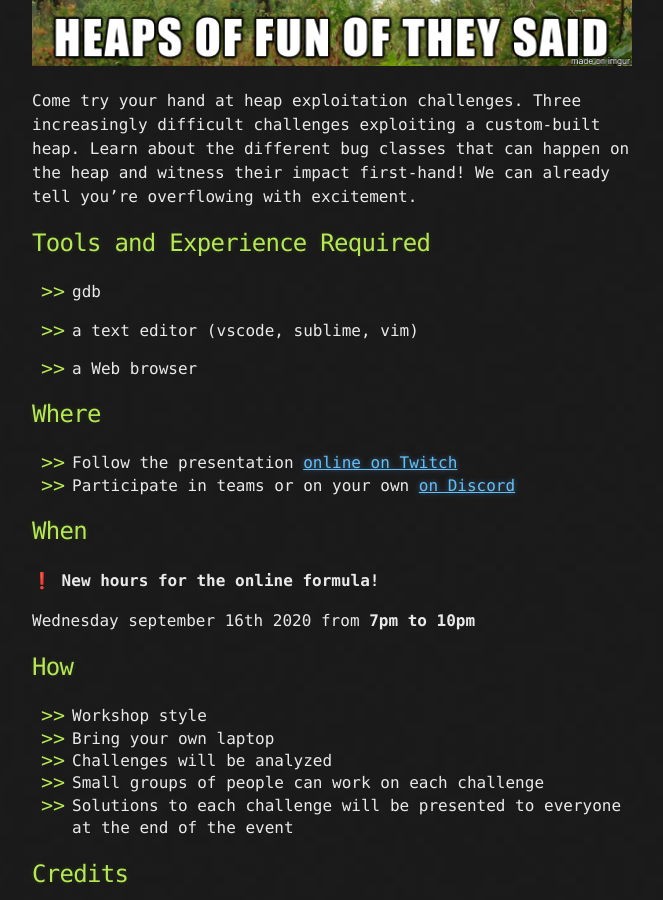
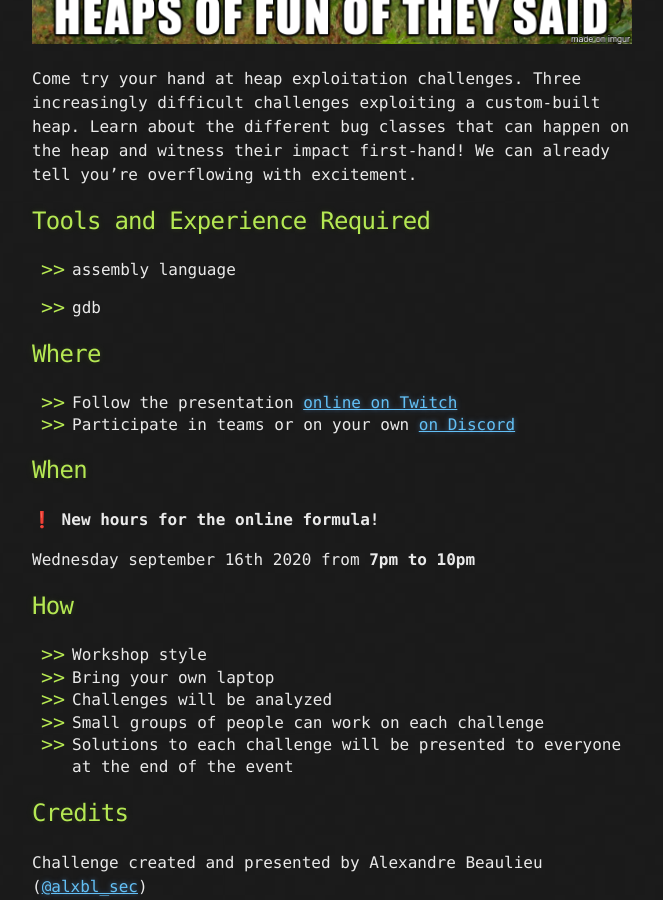
Before and after one commit to montrehack/montrehack.github.com, a Jekyll site: the page built from _posts/2020-09-16-heaps-of-fun.md, in a window 1280 px wide and 900 px high, scrolled down 2458 px. Shown: the whole window, without its empty margins (308-971 px from the left). Built offline with Jekyll 4.4.1, drawn with Linux system fonts in a browser that asks for light colours; emoji names are drawn with the system emoji font; comment, search, counter and statistics services are not loaded; some of the changed text lies outside the part shown.

Commit message:
20-09: fixes to tools list

```diff
--- a/_posts/2020-09-16-heaps-of-fun.md
+++ b/_posts/2020-09-16-heaps-of-fun.md
@@ -19,8 +19,8 @@ description_en: >
   Three increasingly difficult challenges exploiting a custom-built heap.
   Learn about the different bug classes that can happen on the heap and witness their impact first-hand!
   We can already tell you're overflowing with excitement.
-tools_fr: ['gdb', '', 'un navigateur Web']
-tools_en: ['gdb', 'a text editor (vscode, sublime, vim)', 'a Web browser']
+tools_fr: ['assembleur', 'gdb']
+tools_en: ['assembly language', 'gdb']
 presented_by_fr: Défi créé et présenté par Alexandre Beaulieu ([@alxbl_sec](https://twitter.com/alxbl_sec))
 presented_by_en: Challenge created and presented by Alexandre Beaulieu ([@alxbl_sec](https://twitter.com/alxbl_sec))
 featured_img: /images/20-09_heaps-of-fun.png
```
